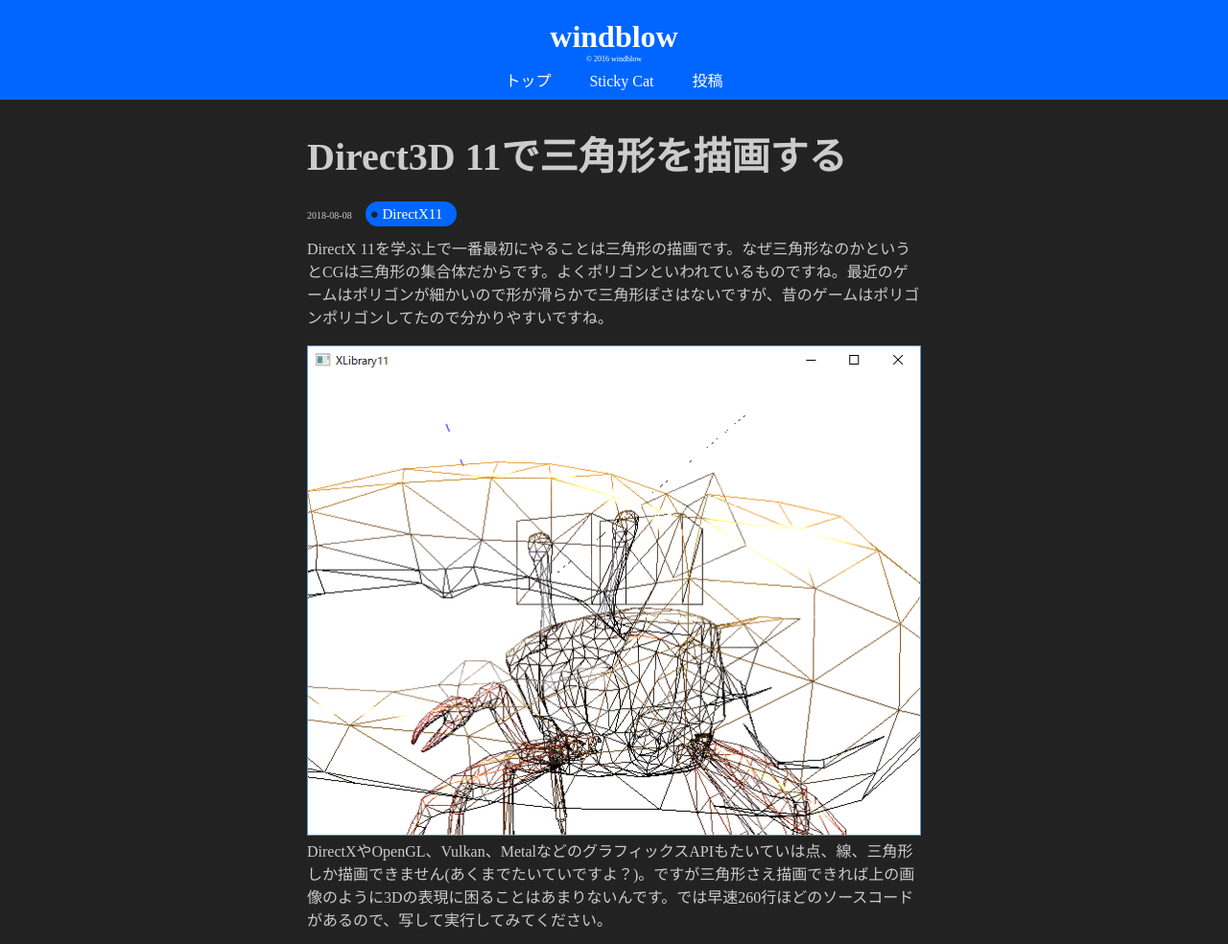
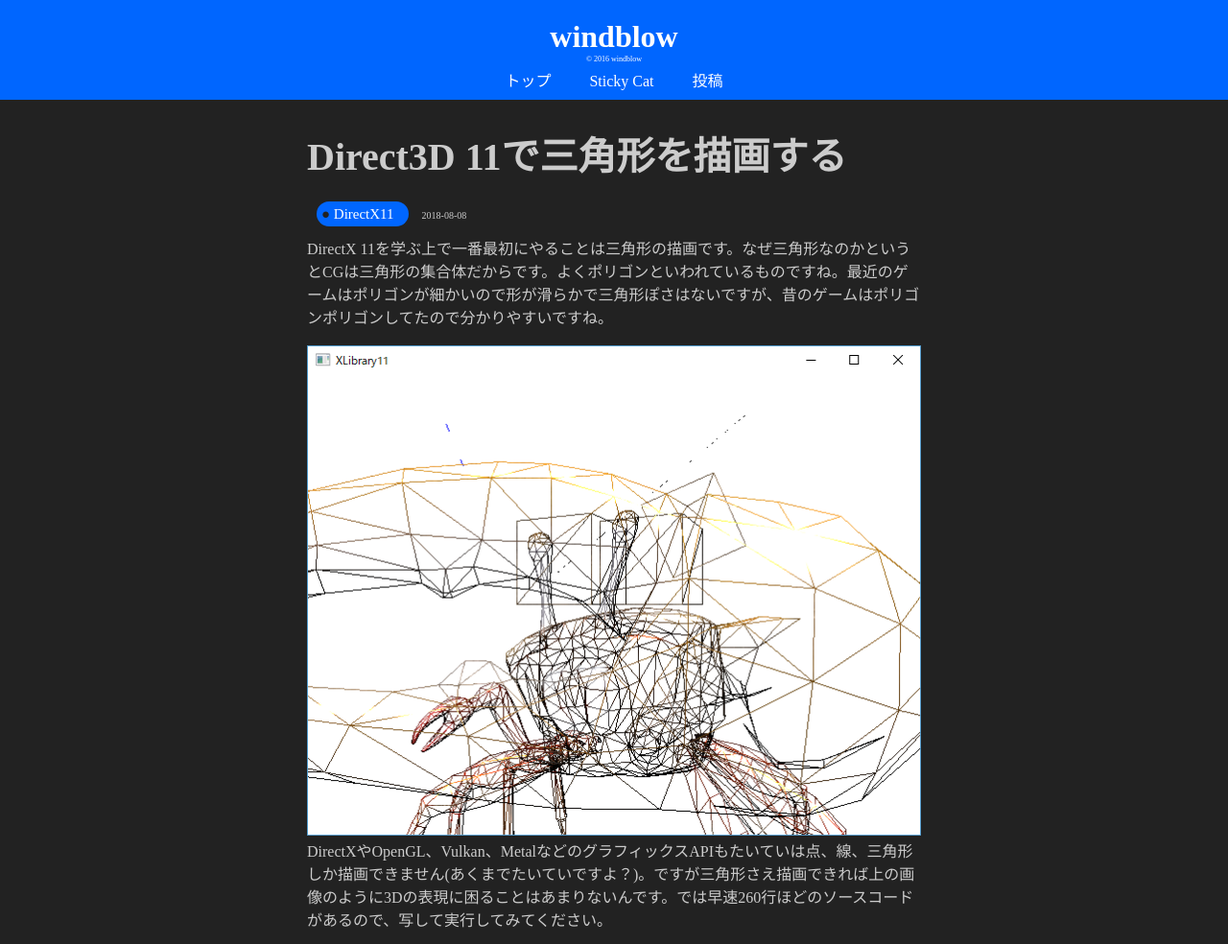
Before and after one commit to itukikikuti/windblow.net, a Jekyll site: the page built from _posts/DirectX11/2018-08-08-Direct3D 11で三角形を描画する.md, in a window 1280 px wide, cut to the strip 0-984 px from the top of the page. Shown: the whole strip at 96% size. Built offline with Jekyll 4.4.1, drawn with Linux system fonts in a browser that asks for light colours.

Commit message:
Update post.html

```diff
--- a/_layouts/post.html
+++ b/_layouts/post.html
@@ -5,11 +5,11 @@
     <h1>
         <a href="{{ page.url }}">{{ page.title }}</a>
     </h1>
+    {% if page.categories %}
+    <a class="tag" href="/posts/{{ page.categories }}/">{{ page.categories }}</a>
+    {% endif %}
     {% if page.date %}
     <time>{{ page.date | date: "%Y-%m-%d" }}</time>
     {% endif %}
-    {% if page.categories %}
-    <a class="tag" href="/posts/{{ page.categories }}/">{{ page.categories }}</a>
-    {% endif %}
     {{ content }}
 </article>
```
